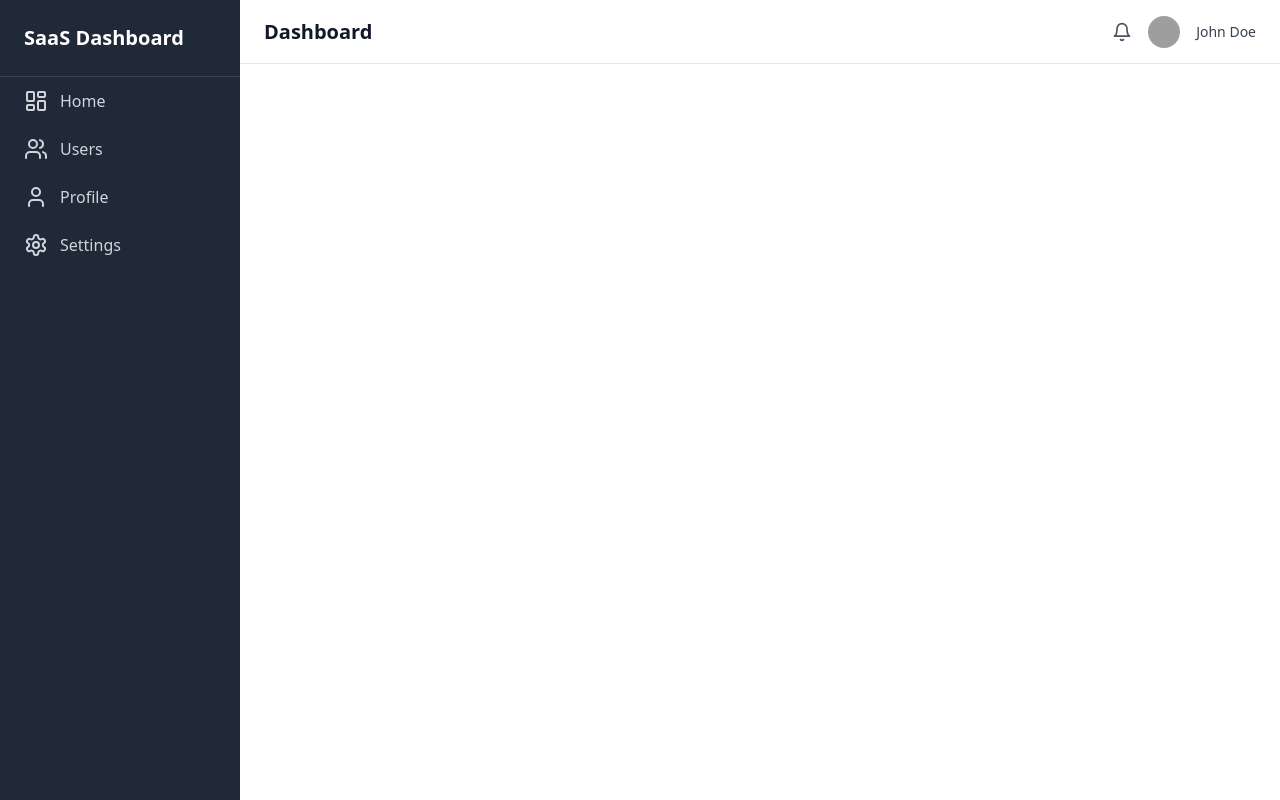
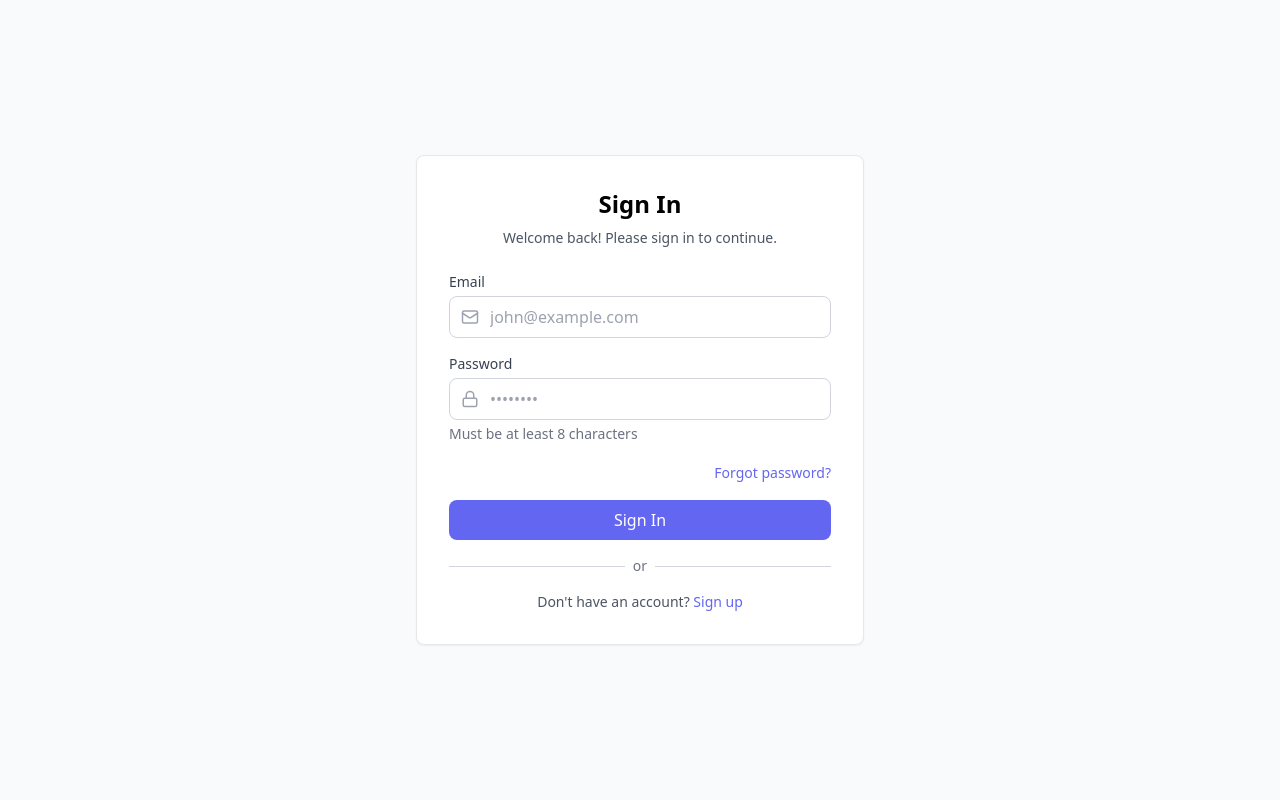
Before and after one commit to buskari/quantum-dashboard, a React (Vite) app: page /login in a window 1280 px wide. Built offline with nearby package versions, Linux system fonts and the light colour scheme; grey boxes are pictures that could not be loaded.

Commit message:
Add LoginPage component and update routing in App
- Introduced a new LoginPage component for user authentication with email and password fields.
- Updated App routing to include the LoginPage at the "/login" path, enhancing user navigation and access to the application.

```diff
--- a/src/App.tsx
+++ b/src/App.tsx
@@ -5,6 +5,7 @@ import TestPage from './pages/TestPage'
 import DashboardPage from './pages/DashboardPage'
 import UserListPage from './pages/UserListPage'
 import UserProfilePage from './pages/UserProfilePage'
+import LoginPage from './pages/LoginPage'
 import { LayoutDashboard, Users, User, Settings } from 'lucide-react'
 
 function AppContent() {
@@ -50,7 +51,10 @@ function AppContent() {
 function App() {
   return (
     <Router>
-      <AppContent />
+      <Routes>
+        <Route path="/login" element={<LoginPage />} />
+        <Route path="*" element={<AppContent />} />
+      </Routes>
     </Router>
   )
 }
--- /dev/null
+++ b/src/pages/LoginPage.tsx
@@ -0,0 +1,60 @@
+import Card from '../components/ui/Card'
+import Input from '../components/ui/Input'
+import Button from '../components/ui/Button'
+import { Mail, Lock } from 'lucide-react'
+
+export default function LoginPage() {
+  return (
+    <div className="min-h-screen bg-gray-50 flex items-center justify-center p-4">
+      <div className="max-w-md w-full">
+        <Card padding="lg">
+          <h1 className="text-2xl font-bold text-center mb-2">Sign In</h1>
+          <p className="text-sm text-gray-600 text-center mb-6">Welcome back! Please sign in to continue.</p>
+
+          <div className="space-y-4">
+            <Input
+              label="Email"
+              type="email"
+              placeholder="john@example.com"
+              icon={<Mail size={18} />}
+            />
+
+            <Input
+              label="Password"
+              type="password"
+              placeholder="••••••••"
+              icon={<Lock size={18} />}
+              helperText="Must be at least 8 characters"
+            />
+
+            <div className="text-right">
+              <a href="#" className="text-sm text-primary-500 hover:text-primary-600">
+                Forgot password?
+              </a>
+            </div>
+
+            <Button variant="primary" className="w-full">
+              Sign In
+            </Button>
+
+            <div className="relative my-4">
+              <div className="absolute inset-0 flex items-center">
+                <div className="w-full border-t border-gray-300"></div>
+              </div>
+              <div className="relative flex justify-center text-sm">
+                <span className="px-2 bg-white text-gray-500">or</span>
+              </div>
+            </div>
+
+            <p className="text-sm text-center text-gray-600">
+              Don't have an account?{' '}
+              <a href="#" className="text-primary-500 hover:text-primary-600 font-medium">
+                Sign up
+              </a>
+            </p>
+          </div>
+        </Card>
+      </div>
+    </div>
+  )
+}
```
